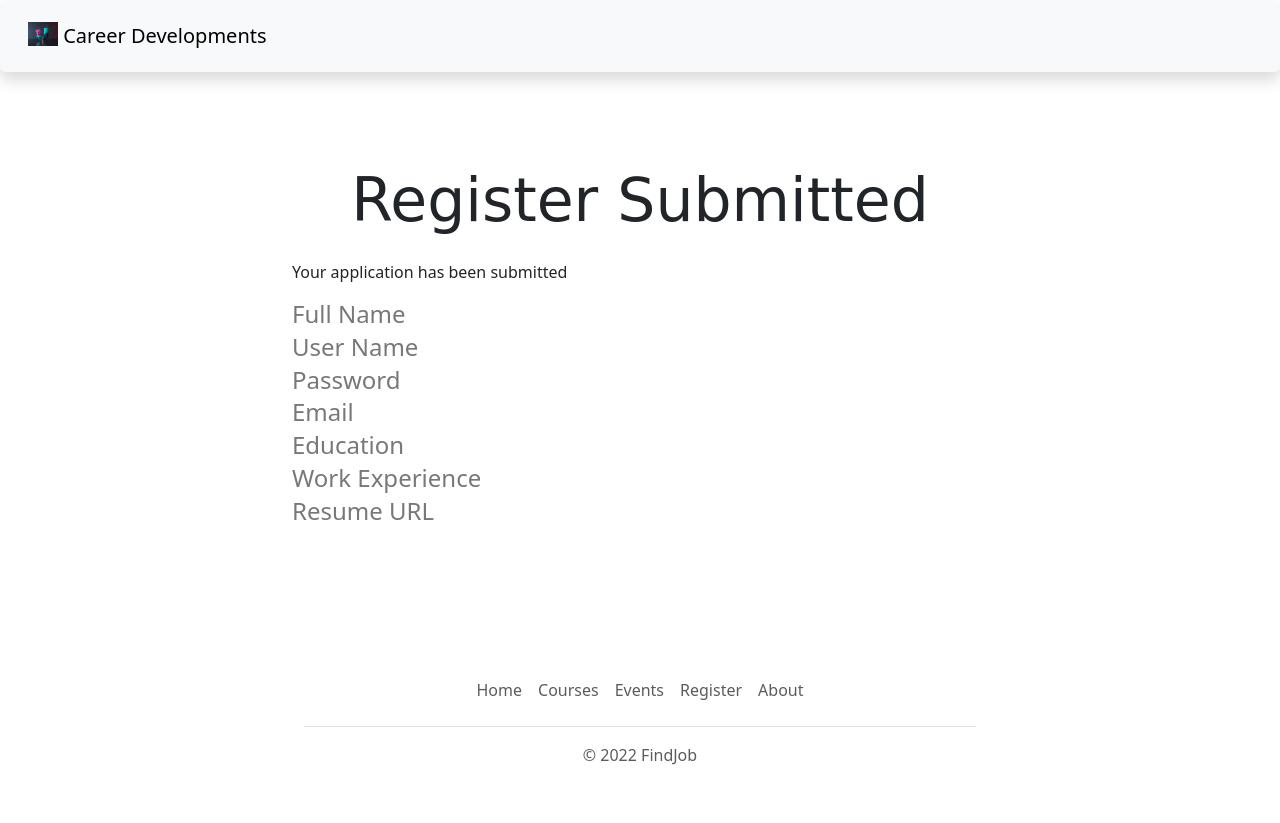
After one commit to xuehuiyun/database-driven-career-application, a Flask app: template templates/register_form.html in a window 1280 px wide. The commit adds this page. Run offline with Flask 3, Linux system fonts and the light colour scheme; the template is opened without the code that fills it, so the values that code supplies are empty.

Commit message:
stored register information in MySQL db

```diff
--- a/main.py
+++ b/main.py
@@ -1,39 +1,6 @@
-from flask import Flask, render_template,jsonify
-from database import load_jobs_from_db, load_job_from_db
+from flask import Flask, render_template,jsonify,request
+from database import load_jobs_from_db, load_job_from_db, add_information_to_db
 app = Flask(__name__)
-# JOBS = [
-#   {
-#     'id': 1,
-#     'title': 'Frontend Engineer',
-#     'location': ' Seattle',
-#     'salary':'$100,000'
-#   },
-#   {
-#     'id': 2,
-#     'title': 'Backend Engineer',
-#     'location': ' Los Angeles',
-#     'salary':'$100,000'
-#   },
-#   {
-#     'id': 3,
-#     'title': 'Fullstack Engineer',
-#     'location': ' San Jose',
-#     'salary':'$120,000'
-#   },
-#   {
-#     'id': 4,
-#     'title': 'Frontend Engineer Intern',
-#     'location': ' Remote'
-#   },
-#   {
-#     'id': 5,
-#     'title': 'Data Analyst',
-#     'location': ' New York',
-#     'salary':'$80,000'
-#   },
-# ]
-
-
 
 @app.route('/')
 def hello_world():
@@ -49,11 +16,26 @@ def show_job(id):
   if not job:
     return "Not Found",404
   return render_template('jobpage.html',job=job)
+@app.route("/job/<id>/apply")
+def apply_to_job(id):
+  data = request.args
+  #store the data in the database
+  #display an ackonelwdgement
+  #send an email
+  return render_template('application_submitted.html',
+                         application=data)
 @app.route('/event.html')
 def event():
     return render_template('event.html')
 @app.route('/register.html')
 def register():
-    return render_template('register.html')
+  return render_template('register.html')
+@app.route("/register",methods=['post'])
+def apply_user_register():
+  data = request.form
+  add_information_to_db(data)
+  return render_template('register_form.html',
+                        register=data)
+
 if __name__ == "__main__":
     app.run(host='0.0.0.0', debug=True)
--- a/templates/jobitem.html
+++ b/templates/jobitem.html
@@ -16,4 +16,3 @@
   <a href="/job/{{job['id']}}" type="button" class="btn btn-outline-primary">Apply</a>
     </div>
 </div>
-<!-- mailto:someone@gmail.com?subject=Appliction for {{job['title']}} -->
--- /dev/null
+++ b/templates/register_form.html
@@ -0,0 +1,66 @@
+<!DOCTYPE html>
+<html>
+  <head>
+    <title>Home</title>
+    <meta charset="utf-8">
+    <meta name="viewport" content="width=device-width, initial-scale=1">
+     <link href="https://cdn.jsdelivr.net/npm/bootstrap@5.3.2/dist/css/bootstrap.min.css" rel="stylesheet" integrity="sha384-T3c6CoIi6uLrA9TneNEoa7RxnatzjcDSCmG1MXxSR1GAsXEV/Dwwykc2MPK8M2HN" crossorigin="anonymous">
+    <style>
+      h1{
+        font-size: 60px;
+        font-family: "Comic Sans MS", cursive, sans-serif;
+
+      }
+      .container{
+        max-width: 720px;
+        margin: 0 auto;
+        padding-top: 100px;
+      }
+      h2{
+        font-family: "Comic Sans MS", cursive, sans-serif;
+        font-size: 32px;
+        color:rgb(56, 52, 41);
+      }
+      h4{
+        color:rgb(120,120,120);
+        margin-bottom:4px;
+
+      }
+      .text__subcontent{
+        margin-bottom:16px;
+        padding-bottom:4px;
+      }
+      .footer_button{
+        margin-bottom:1rem;
+      }
+      .content__image{
+        height: 400px;
+        width: 100%;
+        object-fit: cover;
+        object-position: center;
+      }
+    </style>
+  </head>
+  <body>
+     {%include 'nav.html' %}
+    <div class="container">
+    <h1 class="text-center mt-2 mb-4">Register Submitted</h1>
+    <p>Your application has been submitted</p>
+   <h4>Full Name</h4>
+    <div>{{register['full_name']}}</div>
+      <h4>User Name</h4>
+      <div>{{register['user_name']}}</div>
+      <h4>Password</h4>
+      <div>{{register['password']}}</div>
+    <h4>Email</h4>
+      <div>{{register['email']}}</div>
+      <h4>Education</h4>
+      <div>{{register['education']}}</div>
+      <h4>Work Experience</h4>
+      <div>{{register['work_experience']}}</div>
+      <h4>Resume URL</h4>
+      <div>{{register['URL']}}</div>
+    {% include 'footer.html' %}
+      </div>
+  </body>
+</html>
```
Also changed, not shown: database.py (+18 -0 lines), templates/application_submitted.html (added, +52 -0 lines), templates/jobpage.html (+7 -0 lines), templates/register.html (+31 -0 lines), 2 other files.
